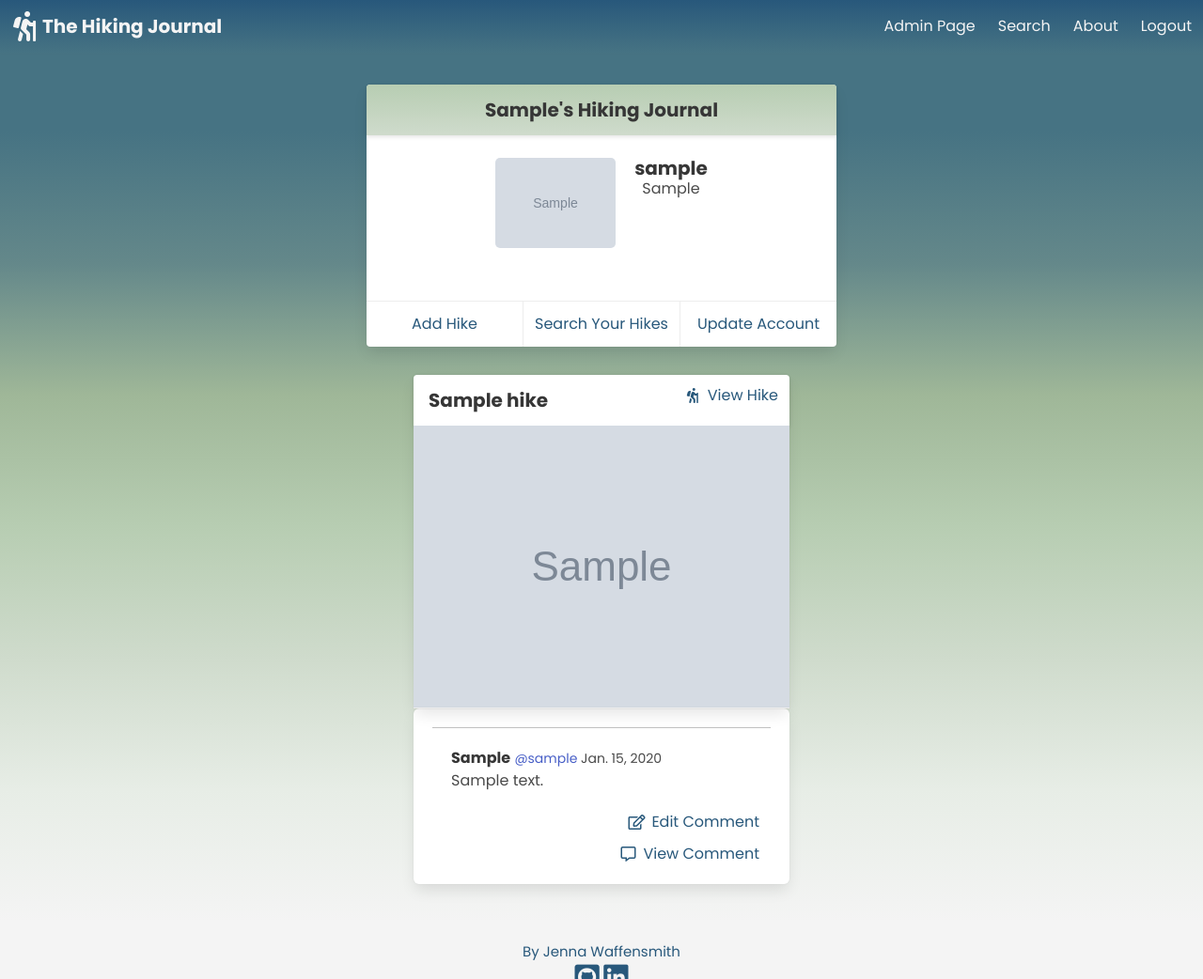
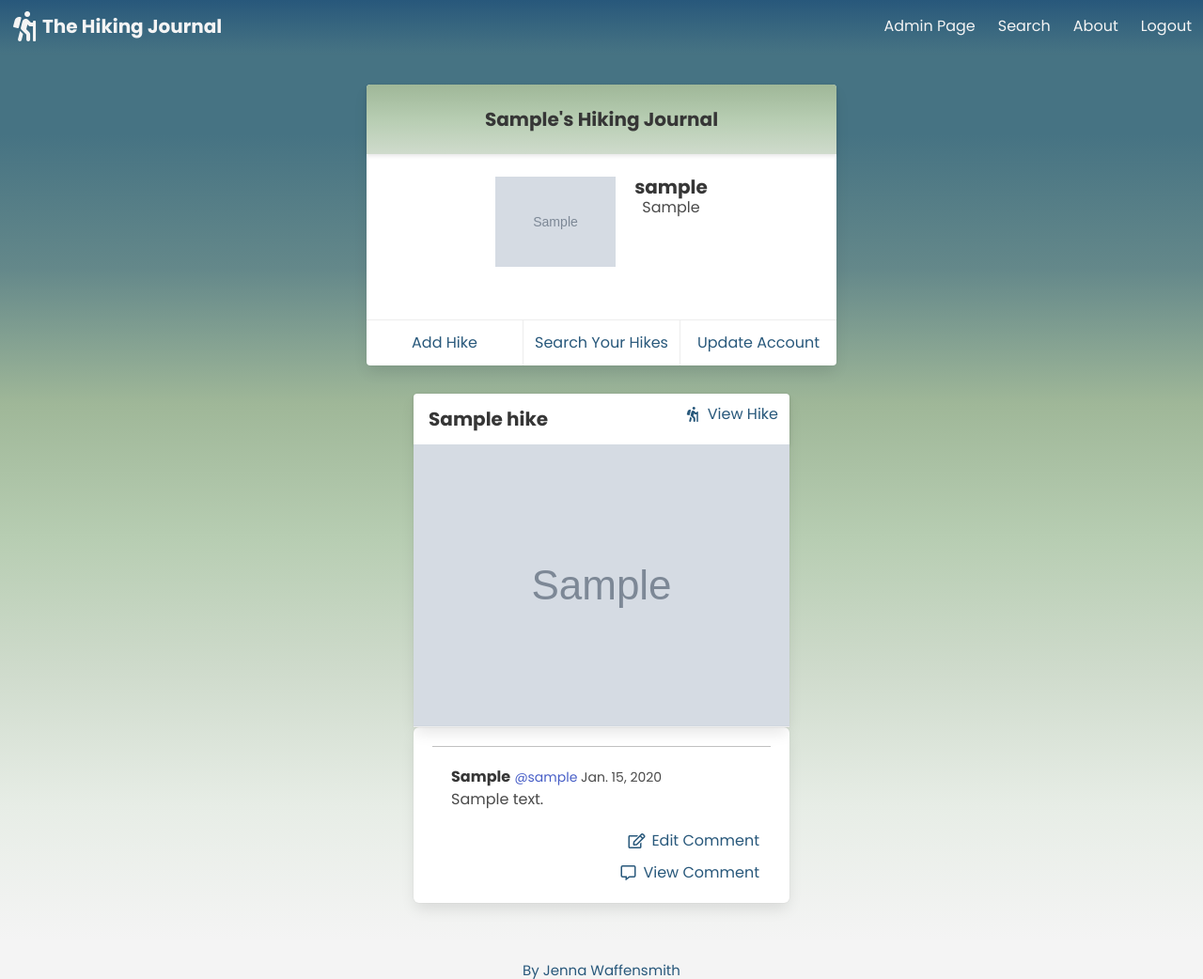
Before and after one commit to jwaffensmith/hiking-journal, a Django app: page /profile/1/ in a window 1280 px wide. Shown: the top 1042 px of the page at 94% size. Run offline with Django 3.2, Linux system fonts and the light colour scheme; a user stored in the database is signed in; tables that the repository leaves empty hold one stand-in row (values such as "Sample post"); grey boxes marked "Sample" are stand-in pictures; some libraries are stand-ins or nearby versions.

Commit message:
finshed styling for this sprint

```diff
--- a/main_app/templates/profile/profile.html
+++ b/main_app/templates/profile/profile.html
@@ -9,7 +9,7 @@
 
     <div class="container page-card">
         <div class="card profile-card">
-            <header class="card-header" style="background: linear-gradient( #b7cdb2, #cfdbcc)">
+            <header class="card-header" style="background: linear-gradient(#9fb798, #b7cdb2, #cfdbcc); padding-top: 10px; padding-bottom: 10px;">
                 <p class="card-header-title is-centered" >
                     {{ profile.user.first_name }}'s Hiking Journal
                 </p>
@@ -17,8 +17,8 @@
 
             <div class="card-content is-centered">
                 <div class="media" style="justify-content: center;">
-                        <figure class="image is-128x128">
-                            <img src="{{profile.avatar}}" alt="profile avatar" style="border-radius: 5px;"/>
+                        <figure class="image is-128x128" style="border-radius: 2px;" >
+                            <img src="{{profile.avatar}}" alt="profile avatar"/>
                         </figure>
                     <div class="content" style="margin-left: 20px">
                         <p class="title is-5">{{profile.user.username}}</p>
@@ -67,7 +67,7 @@
         <article class="media profile-hike-card">
             <figure class="media-right">
                 <p class="image is-96x96">
-                    <img src="{{user.profile.avatar}}" style="border-radius: 5px; margin-top: 10px;">
+                    <img src="{{user.profile.avatar}}" style="border-radius: 2px; margin-top: 10px;">
                 </p>
             </figure>
             <div class="media-content">
```
